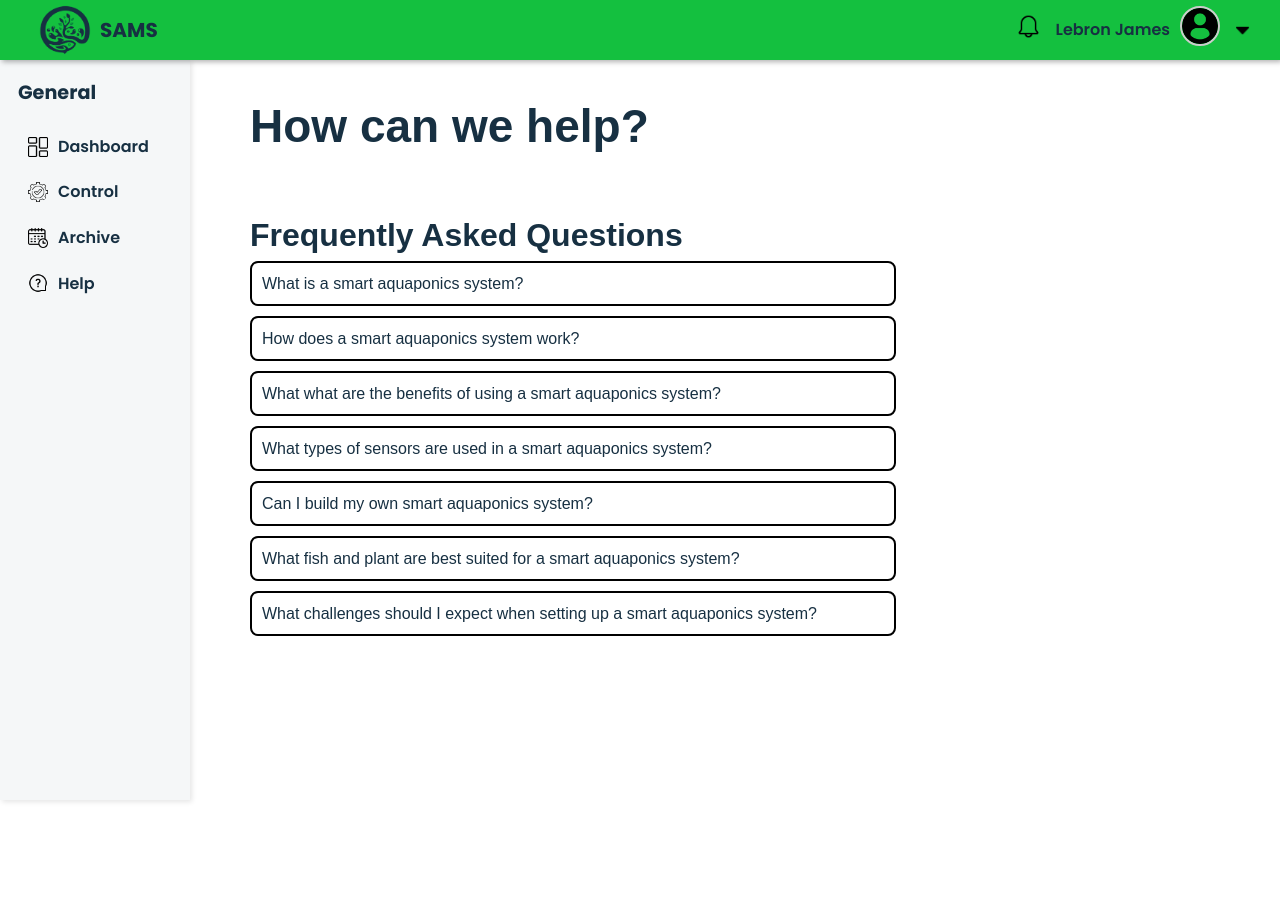
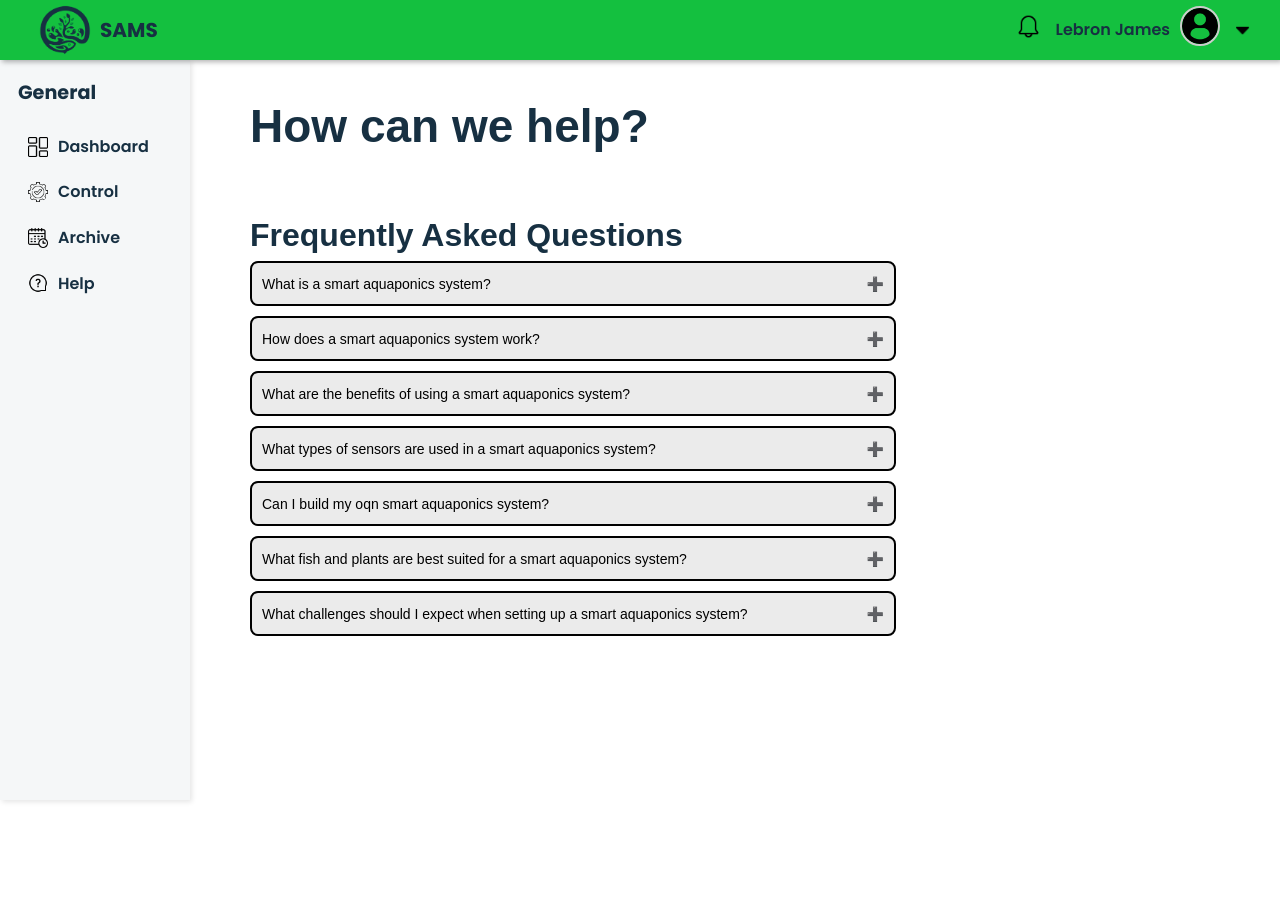
Before and after one commit to Yumegaarux/SAMS, a Flask app: page /help in a window 1280 px wide. Run offline with Flask 3, Linux system fonts and the light colour scheme; parts of the project's set-up code (start-up, migrations or seed data) failed here and were passed over.

Commit message:
improved helpdesk

```diff
--- a/static/css/helpdesk.css
+++ b/static/css/helpdesk.css
@@ -32,21 +32,39 @@ h1 {
     text-align: left;
 }
 
-.question_card {
+.card {
+    text-align: left;
     border: 2px black solid;
     font-family: 'Archivo', sans-serif;
+    font-size: 14px;
     height: 45px;
-    display: flex;
-    align-items: center;
+    width: 100%;
     padding-left: 10px;
+    border-radius: 8px;
+    background-color: #ebebeb;
+}
+
+.active, .card:hover {
+    background-color: #ffffff;
+}
+
+.answer {
+    padding: 0 10px;
+    background-color: #ebebeb;
+    overflow: hidden;
+    max-height: 0;
+    transition: max-height 0.2s ease-out;
     border-radius: 8px;
     margin-bottom: 10px;
 }
 
-.question_card p {
-    color: #173042;
+.card:after {
+    content: '\02795';
+    float: right;
+    color: black;
+    padding-right: 10px;
 }
 
-a {
-    text-decoration: none;
+.active:after {
+    content: '\2796'
 }
--- a/templates/help.html
+++ b/templates/help.html
@@ -12,41 +12,50 @@
     <div class="container">
         <div class="content">
             <h2>Frequently Asked Questions</h2>
-            <a href="#">
-                <div class="question_card">
-                    <p>What is a smart aquaponics system?</p>
+            <button type="button" class="card">What is a smart aquaponics system?</button>
+            <div class="answer">
+                    <p>malaking ipiktu sa boston siltiks ang pagkawala...</p>
             </div>
-            </a>
-            <a href="#">
-                 <div class="question_card">
-                    <p>How does a smart aquaponics system work?</p>
+            <button type="button" class="card">How does a smart aquaponics system work?</button>
+            <div class="answer">
+                    <p>malaking ipiktu sa boston siltiks ang pagkawala...</p>
             </div>
-            </a>
-            <a href="#">
-                <div class="question_card">
-                    <p>What what are the benefits of using a smart aquaponics system?</p>
+            <button type="button" class="card">What are the benefits of using a smart aquaponics system?</button>
+            <div class="answer">
+                    <p>malaking ipiktu sa boston siltiks ang pagkawala...</p>
             </div>
-            </a>
-            <a href="#">
-                <div class="question_card">
-                    <p>What types of sensors are used in a smart aquaponics system?</p>
+            <button type="button" class="card">What types of sensors are used in a smart aquaponics system?</button>
+            <div class="answer">
+                    <p>malaking ipiktu sa boston siltiks ang pagkawala...</p>
             </div>
-            </a>
-            <a href="#">
-                <div class="question_card">
-                    <p>Can I build my own smart aquaponics system?</p>
+            <button type="button" class="card">Can I build my oqn smart aquaponics system?</button>
+            <div class="answer">
+                    <p>malaking ipiktu sa boston siltiks ang pagkawala...</p>
             </div>
-            </a>
-            <a href="#">
-                <div class="question_card">
-                    <p>What fish and plant are best suited for a smart aquaponics system?</p>
+            <button type="button" class="card">What fish and plants are best suited for a smart aquaponics system?</button>
+            <div class="answer">
+                    <p>malaking ipiktu sa boston siltiks ang pagkawala...</p>
             </div>
-            </a>
-            <a href="#">
-                <div class="question_card">
-                    <p>What challenges should I expect when setting up a smart aquaponics system?</p>
-                </div>
-            </a>
+            <button type="button" class="card">What challenges should I expect when setting up a smart aquaponics system?</button>
+            <div class="answer">
+                    <p>malaking ipiktu sa boston siltiks ang pagkawala...</p>
             </div>
         </div>
+    </div>
+    <script>
+        var coll = document.getElementsByClassName("card");
+        var i;
+
+        for (i = 0; i < coll.length; i++) {
+          coll[i].addEventListener("click", function() {
+            this.classList.toggle("active");
+            var content = this.nextElementSibling;
+            if (content.style.maxHeight){
+              content.style.maxHeight = null;
+            } else {
+              content.style.maxHeight = content.scrollHeight + "px";
+            }
+          });
+        }
+    </script>
 {% endblock%}
```
Lines whose indentation alone changed are shown as unchanged.
